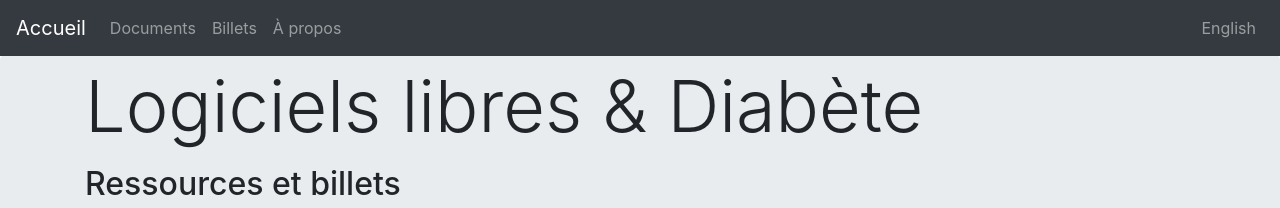
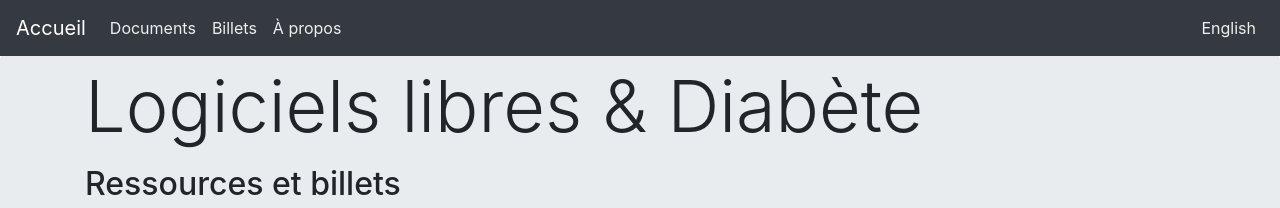
Before and after one commit to gcharest/gcharest.github.io, a Jekyll site: the page built from _pages/fr/accueil.md, in a window 1280 px wide. Shown: the top 208 px of the page. Built offline with Jekyll 4.4.1, drawn with Linux system fonts in a browser that asks for light colours; nearby versions of some CDN libraries.

Commit message:
Update links for accessibility

```diff
--- a/assets/css/style.css
+++ b/assets/css/style.css
@@ -50,6 +50,12 @@ body {
   line-height: 2;
 }
 
+/*Navigation links*/
+
+#Menu1 .nav-link {
+  color: #EDEEEE;
+}
+
 /* Homepage styles*/
 
 #homepage {
```
